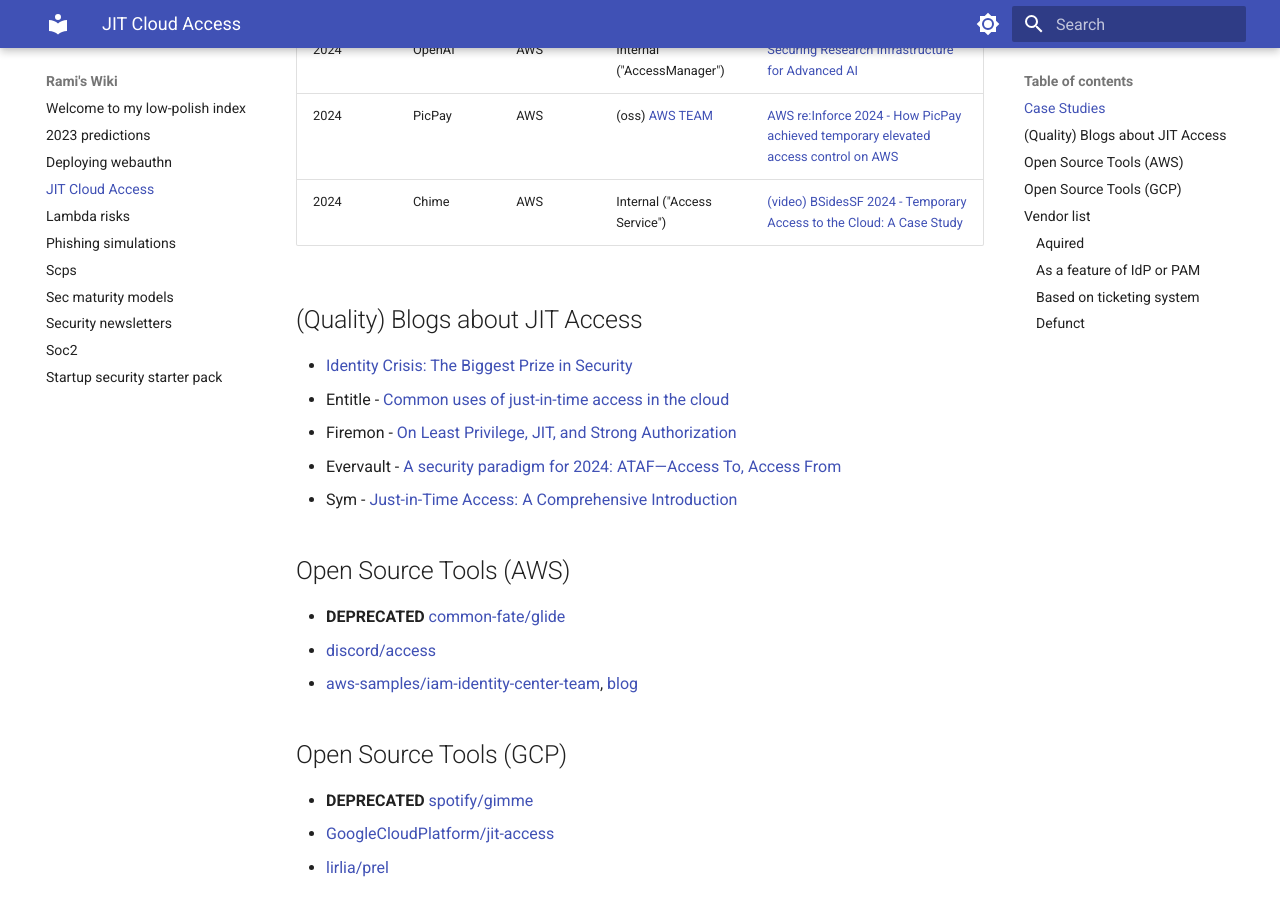
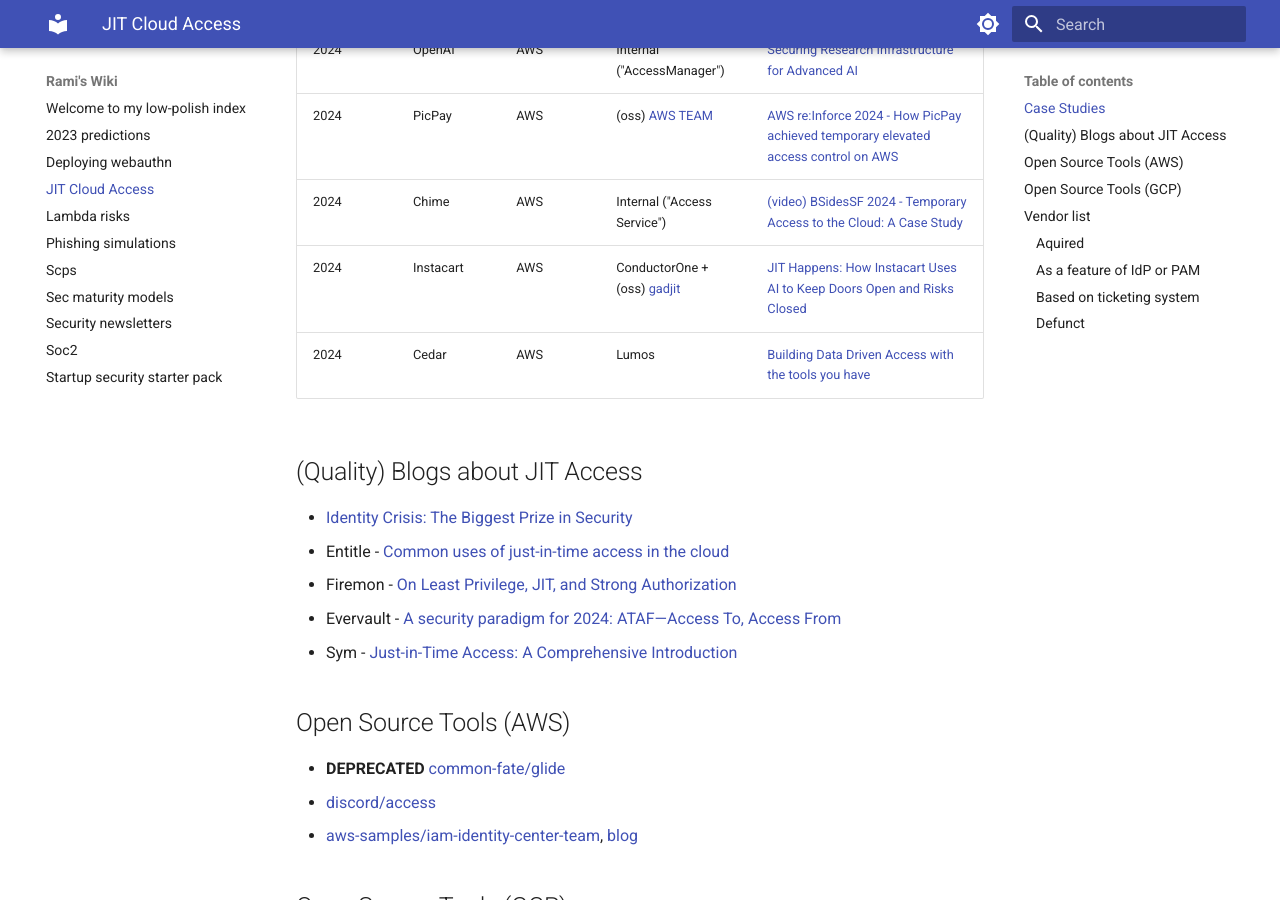
Before and after one commit to ramimac/wiki, an MkDocs documentation site: the page built from docs/jit-cloud-access.md, in a window 1280 px wide and 900 px high, scrolled down 2017 px. Built offline with MkDocs 1.6.1 and Material for MkDocs 9.7.7, drawn with Linux system fonts in a browser that asks for light colours.

Commit message:
Fixes #58: Add BSidesLV JIT talks

```diff
--- a/docs/jit-cloud-access.md
+++ b/docs/jit-cloud-access.md
@@ -33,6 +33,8 @@
 | 2024 | OpenAI | AWS | Internal ("AccessManager") | [Securing Research Infrastructure for Advanced AI](https://openai.com/index/securing-research-infrastructure-for-advanced-ai/) |
 | 2024 | PicPay | AWS | (oss) [AWS TEAM](https://github.com/aws-samples/iam-identity-center-team) | [AWS re:Inforce 2024 - How PicPay achieved temporary elevated access control on AWS](https://www.youtube.com/watch?v=3AsWBROK608) |
 | 2024 | Chime | AWS | Internal ("Access Service") | [(video) BSidesSF 2024 - Temporary Access to the Cloud: A Case Study](https://www.youtube.com/watch?v=o4eoE7cF56M) |
+| 2024 | Instacart | AWS | ConductorOne + (oss) [gadjit](https://github.com/instacart/gadjit) | [JIT Happens: How Instacart Uses AI to Keep Doors Open and Risks Closed](https://bsideslv.org/talks#8NXQEM) |
+| 2024 | Cedar | AWS | Lumos | [Building Data Driven Access with the tools you have](https://bsideslv.org/talks#XLHMUT) |
 
 
 ## (Quality) Blogs about JIT Access
```
Also changed, not shown: docs/phishing-simulations.md (+1 -0 lines).
